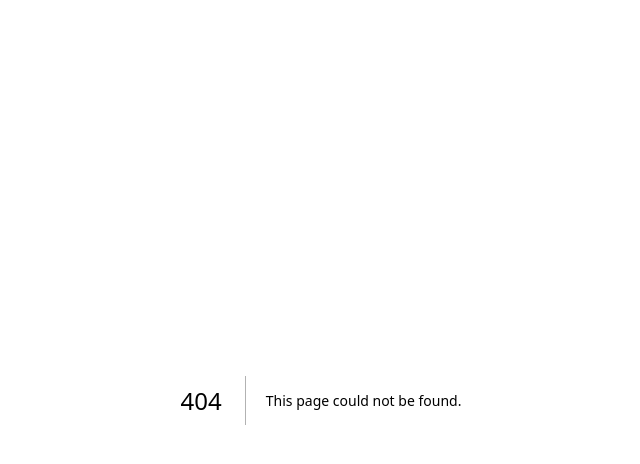
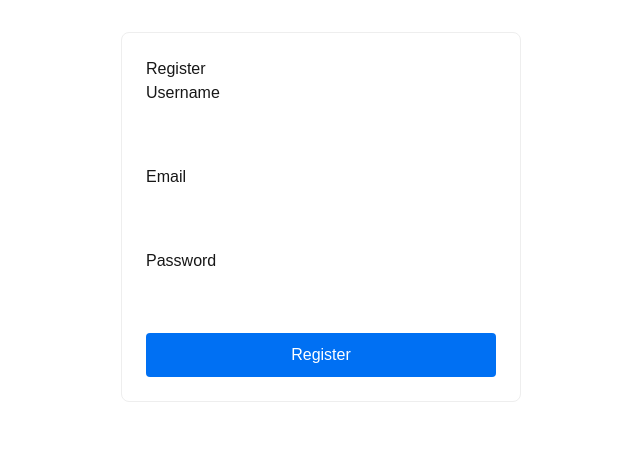
Before and after one commit to Cedctf/foodbridge, a Next.js app: page /register in a window 1280 px wide. Before the commit this address had no page. Shown: the top 464 px of the page, without its empty margins (319-959 px from the left). Built offline with nearby package versions, Linux system fonts and the light colour scheme.

Commit message:
create register page

```diff
--- /dev/null
+++ b/pages/register.js
@@ -0,0 +1,69 @@
+import { useState } from 'react';
+
+export default function Register() {
+  const [form, setForm] = useState({
+    username: '',
+    email: '',
+    password: '',
+  });
+
+  const handleChange = (e) => {
+    setForm({
+      ...form,
+      [e.target.name]: e.target.value,
+    });
+  };
+
+  const handleSubmit = (e) => {
+    e.preventDefault();
+    console.log('Form Data:', form);
+    // Here you would typically send the data to your backend
+  };
+
+  return (
+    <div style={{ maxWidth: 400, margin: '2rem auto', padding: 24, border: '1px solid #eee', borderRadius: 8 }}>
+      <h2>Register</h2>
+      <form onSubmit={handleSubmit}>
+        <div style={{ marginBottom: 16 }}>
+          <label htmlFor="username">Username</label><br />
+          <input
+            type="text"
+            id="username"
+            name="username"
+            value={form.username}
+            onChange={handleChange}
+            required
+            style={{ width: '100%', padding: 8, marginTop: 4 }}
+          />
+        </div>
+        <div style={{ marginBottom: 16 }}>
+          <label htmlFor="email">Email</label><br />
+          <input
+            type="email"
+            id="email"
+            name="email"
+            value={form.email}
+            onChange={handleChange}
+            required
+            style={{ width: '100%', padding: 8, marginTop: 4 }}
+          />
+        </div>
+        <div style={{ marginBottom: 16 }}>
+          <label htmlFor="password">Password</label><br />
+          <input
+            type="password"
+            id="password"
+            name="password"
+            value={form.password}
+            onChange={handleChange}
+            required
+            style={{ width: '100%', padding: 8, marginTop: 4 }}
+          />
+        </div>
+        <button type="submit" style={{ width: '100%', padding: 10, background: '#0070f3', color: '#fff', border: 'none', borderRadius: 4 }}>
+          Register
+        </button>
+      </form>
+    </div>
+  );
+}
```
